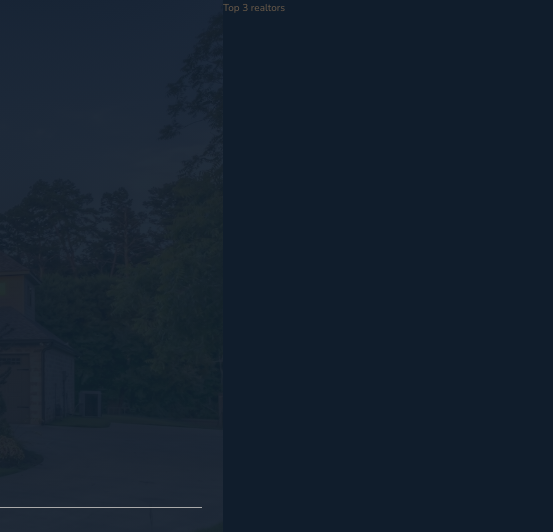
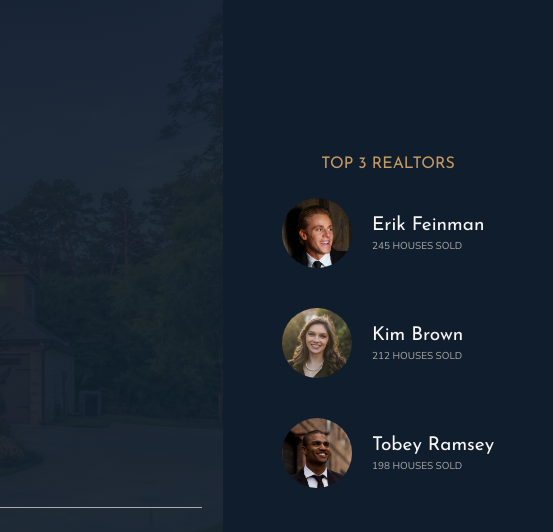
Before and after one commit to fatihay/nexterProject, a website: page index.html in a window 1280 px wide. Shown: the top 532 px of the page, 727-1280 px from the left. Drawn offline with nearby package versions, Linux system fonts and the light colour scheme.

Commit message:
realtors section

```diff
--- a/index.html
+++ b/index.html
@@ -36,7 +36,29 @@
   </header>
 
   <div class="realtors">
-    Top 3 realtors
+    <h3 class="heading-3">Top 3 Realtors</h3>
+
+    <div class="realtors__list">
+
+      <img src="img/realtor-1.jpeg" alt="Realtor 1" class="realtors__img">
+      <div class="realtors__details">
+        <h4 class="heading-4 heading-4--light">Erik Feinman</h4>
+        <p class="realtors__sold">245 houses sold</p>
+      </div>
+
+      <img src="img/realtor-2.jpeg" alt="Realtor 2" class="realtors__img">
+      <div class="realtors__details">
+        <h4 class="heading-4 heading-4--light">Kim Brown</h4>
+        <p class="realtors__sold">212 houses sold</p>
+      </div>
+
+      <img src="img/realtor-3.jpeg" alt="Realtor 3" class="realtors__img">
+      <div class="realtors__details">
+        <h4 class="heading-4 heading-4--light">Tobey Ramsey</h4>
+        <p class="realtors__sold">198 houses sold</p>
+      </div>
+
+    </div>
   </div>
 
   <section class="features">
@@ -61,7 +83,8 @@
         <use xlink:href="img/sprite.svg#icon-map-pin"></use>
       </svg>
       <h4 class="heading-4 heading-4--dark">All homes in top locations</h4>
-      <p class="feature__text">Delectus hic tempora ab deserunt cum iste pariatur id quasi perferendis reprehenderit,
+      <p class="feature__text">Delectus hic tempora ab deserunt cum iste pariatur id quasi perferendis
+        reprehenderit,
         sequi nostrum nesciunt.</p>
     </div>
     <div class="feature">
@@ -109,7 +132,8 @@
     <h3 class="heading-3 mb-sm">Happy Customers</h3>
     <h2 class="heading-2 heading-2--dark mb-md">&ldquo;The best desicion of our lives&rdquo;</h2>
     <!-- &ldquo;'" - tırnak aç'  &rdquo;'" - tırnak kapa' -->
-    <p class="story__text mb-lg">Assumenda ducimus autem facilis, unde, tempore dolor nulla provident libero illo, non
+    <p class="story__text mb-lg">Assumenda ducimus autem facilis, unde, tempore dolor nulla provident libero illo,
+      non
       ratione error iste eos placeat eveniet beatae asperiores corporis rem temporibus praesentium.</p>
     <button class="btn">Find your own home</button>
   </div>
--- a/sass/_realtors.scss
+++ b/sass/_realtors.scss
@@ -1,4 +1,31 @@
 .realtors {
   background-color: $color-secondary;
   grid-column: col-start 7 / full-end;
+  padding: 3rem;
+
+  display: grid;
+  align-content: center;
+  justify-content: center;
+  justify-items: center;
+  row-gap: 2rem;
+
+  &__list {
+    display: grid;
+    grid-template-columns: min-content max-content;
+    column-gap: 2rem;
+    row-gap: 5vh;
+    align-items: center;
+  }
+
+  &__img {
+    width: 7rem;
+    border-radius: 50%;
+    display: block;
+  }
+
+  &__sold {
+    text-transform: uppercase;
+    color: $color-grey-light-2;
+    margin-top: -3px;
+  }
 }
```
Also changed, not shown: css/style.css. Lines whose indentation alone changed are shown as unchanged.
